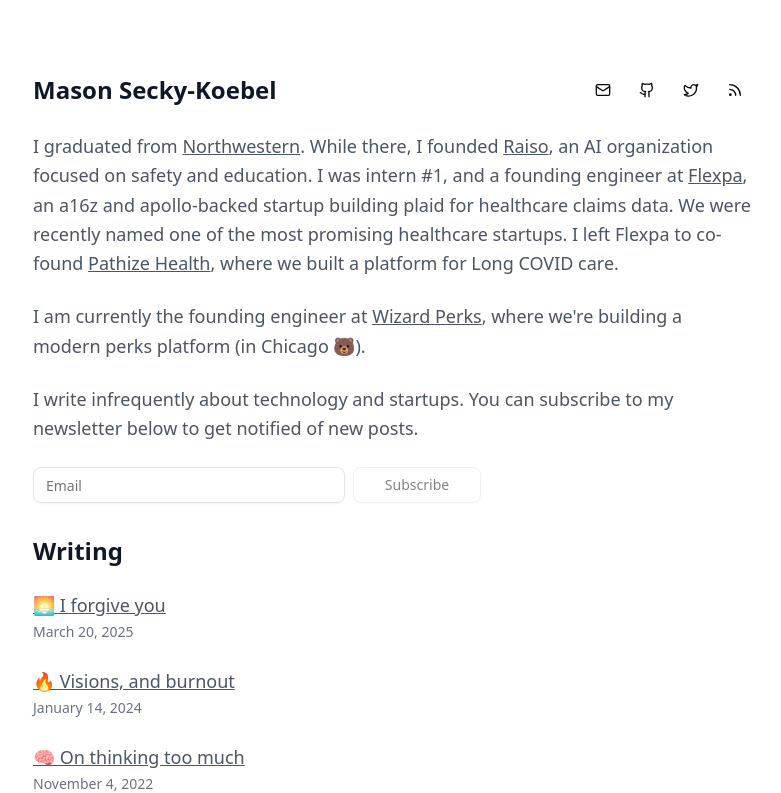
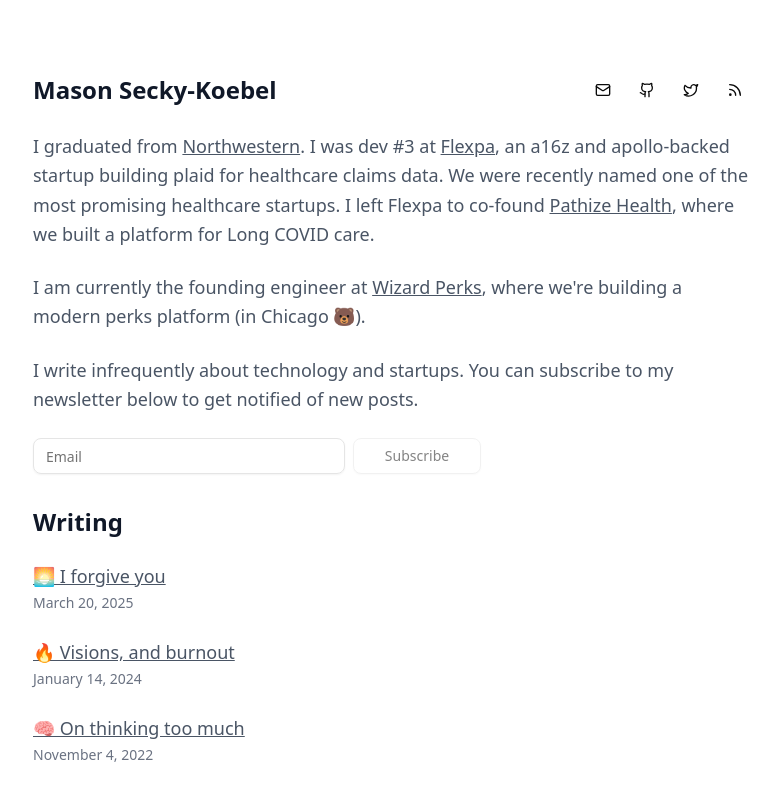
Before and after one commit to mseckykoebel/website-mdx, a Next.js app: page / in a window 1280 px wide. Shown: the top 793 px of the page, without its empty margins (247-1028 px from the left). Built offline with nearby package versions, Linux system fonts and the light colour scheme.

Commit message:
fix: links

```diff
--- a/app/page.tsx
+++ b/app/page.tsx
@@ -65,26 +65,16 @@
       <p className="text-lg leading-relaxed text-gray-600">
         I graduated from{" "}
         <Link
-          href=""
+          href="https://www.northwestern.edu/"
           target="_blank"
           rel="noopener noreferrer"
           className="underline hover:text-gray-900 transition-colors"
         >
           Northwestern
         </Link>
-        . While there, I founded{" "}
+        . I was dev #3 at{" "}
         <Link
-          href=""
-          target="_blank"
-          rel="noopener noreferrer"
-          className="underline hover:text-gray-900 transition-colors"
-        >
-          Raiso
-        </Link>
-        , an AI organization focused on safety and education. I was intern #1,
-        and a founding engineer at{" "}
-        <Link
-          href=""
+          href="https://www.flexpa.com/"
           target="_blank"
           rel="noopener noreferrer"
           className="underline hover:text-gray-900 transition-colors"
@@ -95,7 +85,7 @@
         data. We were recently named one of the most promising healthcare
         startups. I left Flexpa to co-found{" "}
         <Link
-          href=""
+          href="https://www.linkedin.com/company/pathize"
           target="_blank"
           rel="noopener noreferrer"
           className="underline hover:text-gray-900 transition-colors"
@@ -108,7 +98,7 @@
       <p className="text-lg leading-relaxed text-gray-600 mt-6">
         I am currently the founding engineer at{" "}
         <Link
-          href=""
+          href="https://www.wizardperks.com/"
           target="_blank"
           rel="noopener noreferrer"
           className="underline hover:text-gray-900 transition-colors"
```
